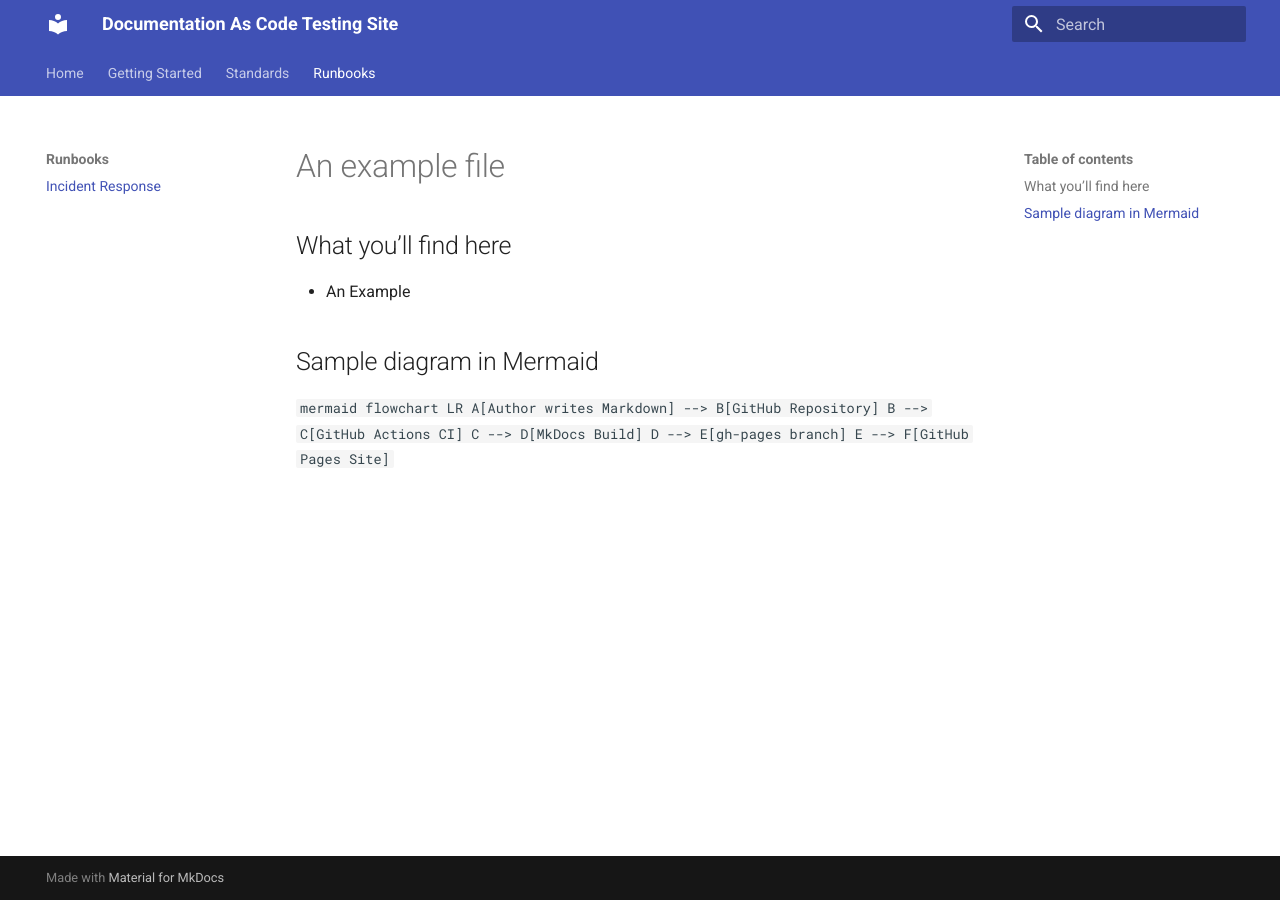
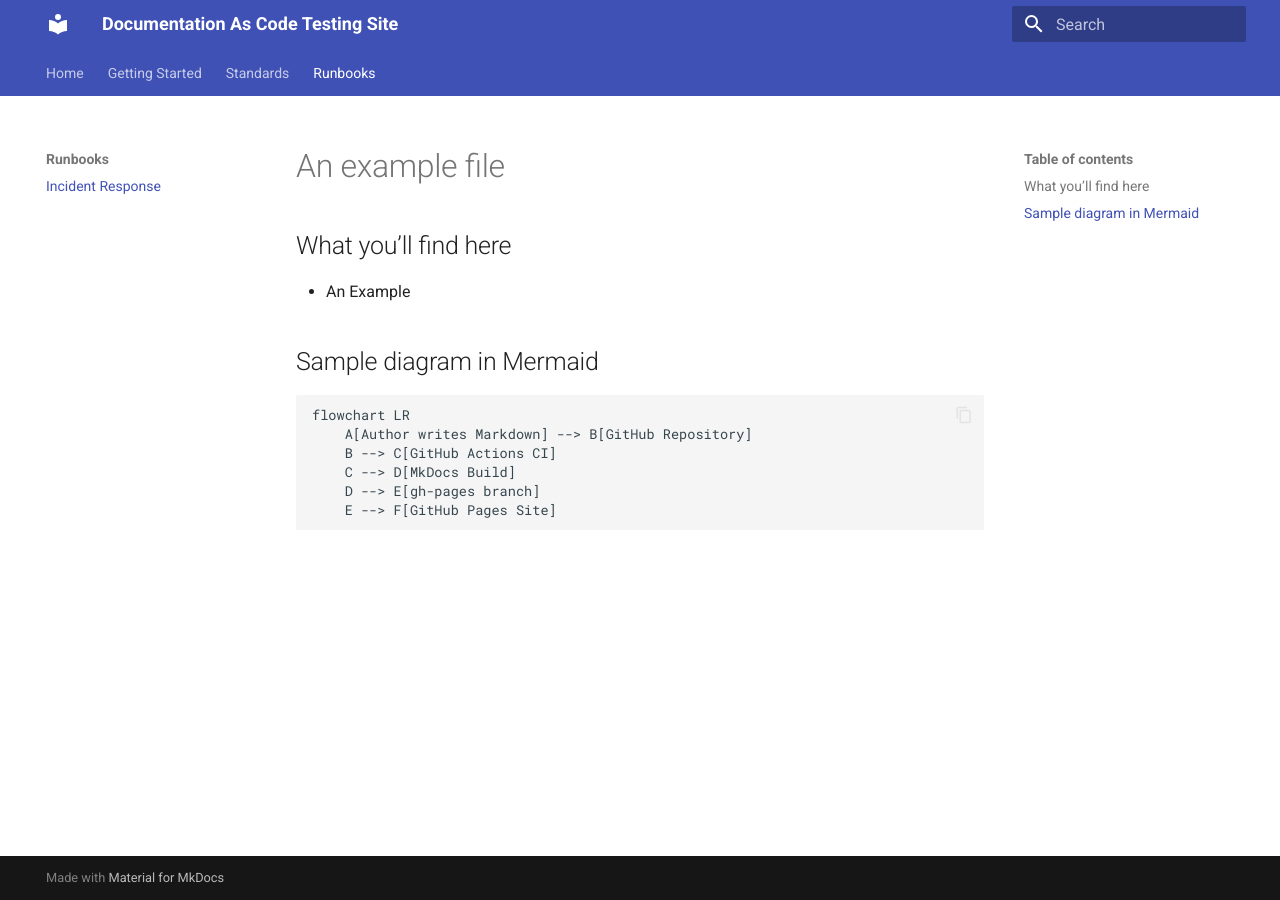
Before and after one commit to mattharris96/DocAsCodeTesting, an MkDocs documentation site: the page built from docs/runbooks/incident-respone.md, in a window 1280 px wide. Built offline with MkDocs 1.6.1 and Material for MkDocs 9.7.7, drawn with Linux system fonts in a browser that asks for light colours.

Commit message:
Update mkdocs.yml

```diff
--- a/mkdocs.yml
+++ b/mkdocs.yml
@@ -29,12 +29,7 @@
   - attr_list
   - md_in_html
   - pymdownx.details
- # - pymdownx.superfences
-  - pymdownx.superfences:
-      custom_fences:
-        - name: mermaid
-          class: mermaid
-          format:
+  - pymdownx.superfences
   - pymdownx.highlight:
       anchor_linenums: true
       line_spans: __span
```
